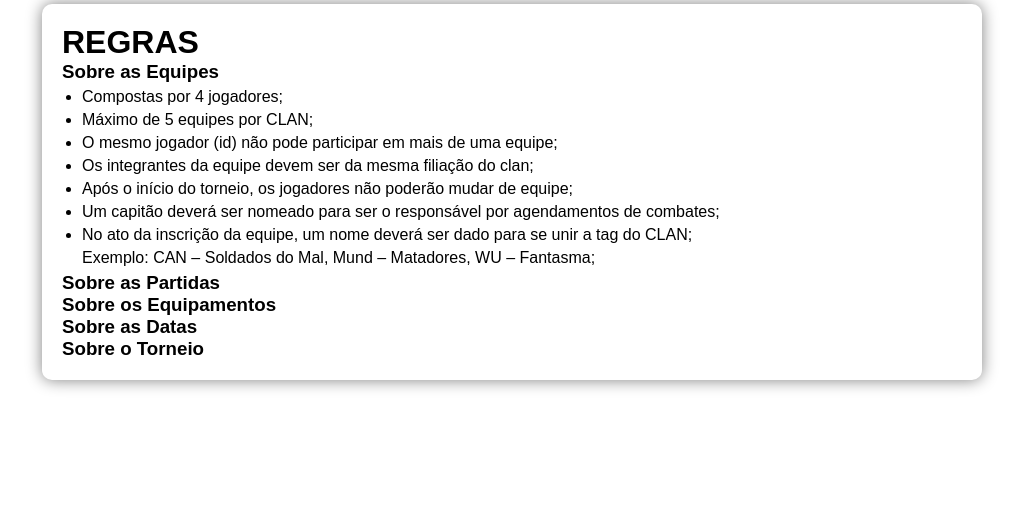
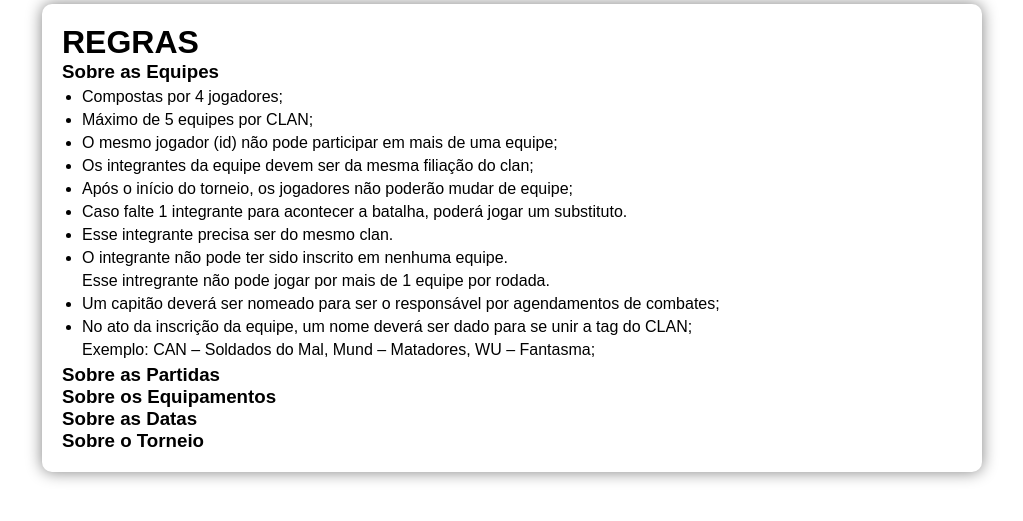
Before and after one commit to adrianomartiliano/WWC, a PHP site: page /regras.php in a window 1280 px wide, after a click on "Sobre as Equipes". Shown: the part 136-657 px from the top of the page, without its empty margins (128-1151 px from the left). Run offline with PHP 8.4, Linux system fonts and the light colour scheme; grey boxes are pictures that could not be loaded.

Commit message:
Update regras.php

```diff
--- a/regras.php
+++ b/regras.php
@@ -28,6 +28,10 @@
                     <li class="cont-regras">O mesmo jogador (id) não pode participar em mais de uma equipe;</li>
                     <li class="cont-regras">Os integrantes da equipe devem ser da mesma filiação do clan;</li>
                     <li class="cont-regras">Após o início do torneio, os jogadores não poderão mudar de equipe;</li>
+                    <li class="cont-regras">Caso falte 1 integrante para acontecer a batalha, poderá jogar um substituto.</li>
+                    <li class="cont-regras">Esse integrante precisa ser do mesmo clan.</li>
+                    <li class="cont-regras">O integrante não pode ter sido inscrito em nenhuma equipe.</li>
+                    <p class="cont-regras">Esse intregrante não pode jogar por mais de 1 equipe por rodada.</p>
                     <li class="cont-regras">Um capitão deverá ser nomeado para ser o responsável por agendamentos de combates;</li>
                     <li class="cont-regras">No ato da inscrição da equipe, um nome deverá ser dado para se unir a tag do CLAN;</li>
                     <p class="cont-regras">Exemplo: CAN – Soldados do Mal, Mund – Matadores, WU – Fantasma;</p>
```
